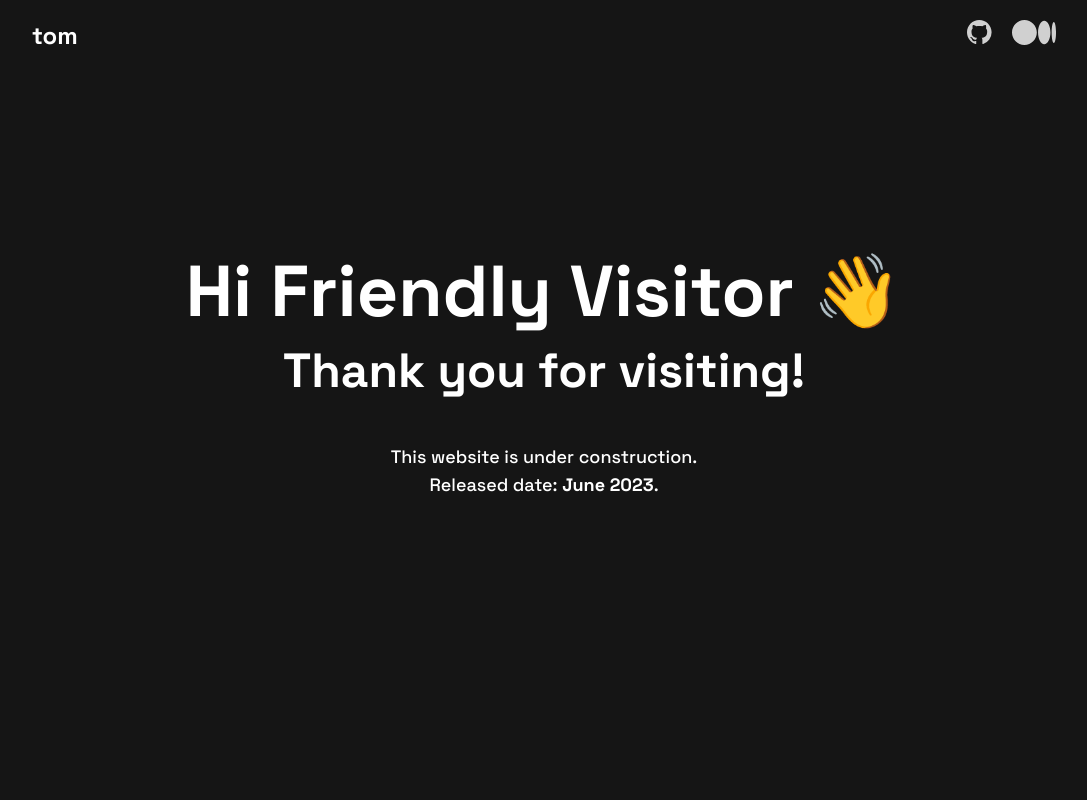
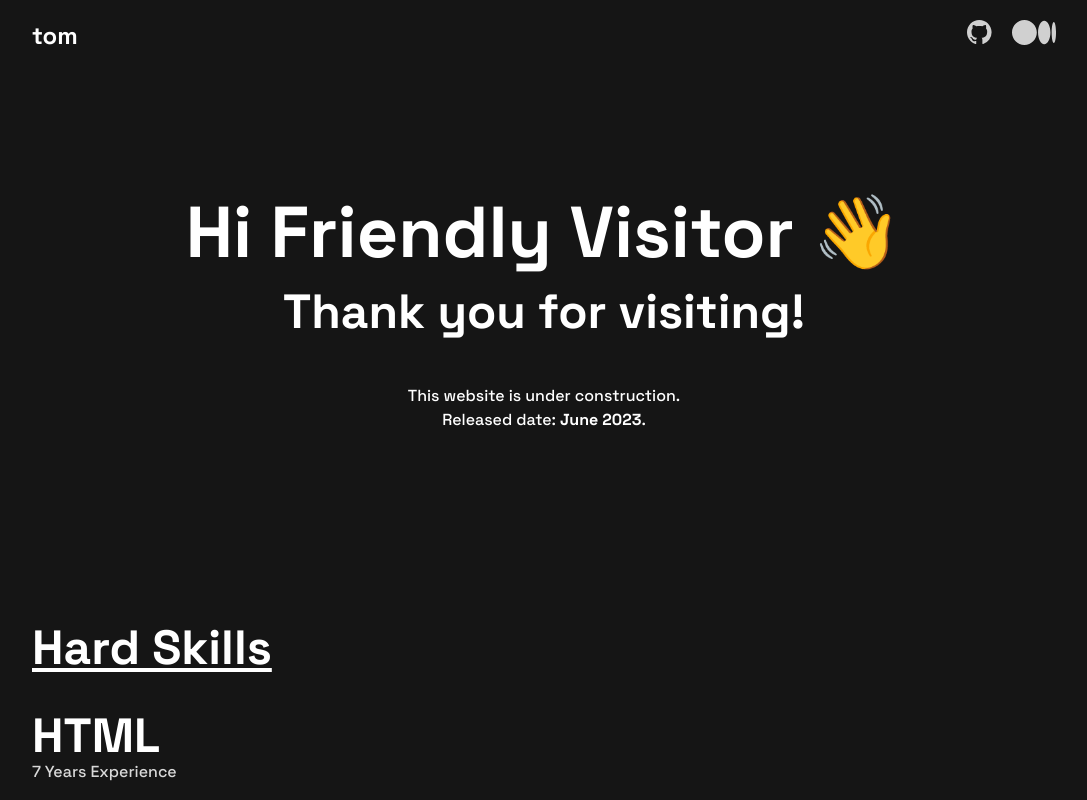
Before and after one commit to tdimnet/tdimnet.github.io, a React (Vite) app: page / in a window 1280 px wide. Shown: the whole page, without its empty margins (96-1183 px from the left). Built offline with nearby package versions, Linux system fonts and the light colour scheme.

Commit message:
Starting adding the skills section

```diff
--- a/src/components/Paragraph/index.tsx
+++ b/src/components/Paragraph/index.tsx
@@ -1,7 +1,7 @@
 function Component({ content, color }: { content: string; color: string }) {
   return (
     <p
-      className={`${color} font-space-grotest font-medium text-lg`}
+      className={`${color} font-space-grotest font-medium text-base`}
       dangerouslySetInnerHTML={{ __html: content }}
     />
   );
--- /dev/null
+++ b/src/components/Skill/index.tsx
@@ -0,0 +1,13 @@
+import Heading from "../Heading";
+import Paragraph from "../Paragraph";
+
+function Component({ title, content }: { title: string, content: string }) {
+  return (
+    <li>
+      <Heading css="text-white" content={title} as="h2" />
+      <Paragraph color="text-customGrey" content={content}  />
+    </li>
+  )
+}
+
+export default Component
--- a/src/pages/Home/index.tsx
+++ b/src/pages/Home/index.tsx
@@ -1,13 +1,16 @@
 import Heading from "../../components/Heading";
 import Paragraph from "../../components/Paragraph";
 import Header from "../../components/Header";
+import Skill from "../../components/Skill";
 
 function Page() {
   return (
-    <main className="bg-primay h-screen w-screen">
-      <div className="max-w-screen-lg mx-auto pt-5 px-5 lg:px-0 h-full">
-        <Header />
-        <section className="flex justify-center items-center flex-col h-5/6">
+    <main className="bg-primay">
+      <div className="max-w-screen-lg mx-auto pt-5 px-5 lg:px-0 min-h-screen">
+        <div className="mb-36">
+          <Header />
+        </div>
+        <section className="flex justify-center items-center flex-col mb-48">
           <Heading
             css="text-white mb-5"
             content="Hi Friendly Visitor 👋"
@@ -27,6 +30,12 @@ function Page() {
             content="Released date: <strong>June 2023</strong>."
           />
         </section>
+        <section>
+          <Heading css="text-white mb-10 underline underline-offset-4" content="Hard Skills" as="h2" />
+          <ul>
+            <Skill title="HTML" content="7 Years Experience" />
+          </ul>
+        </section>
       </div>
     </main>
   );
```
Also changed, not shown: 1 other file (tests, documents, lock files or other folders).
